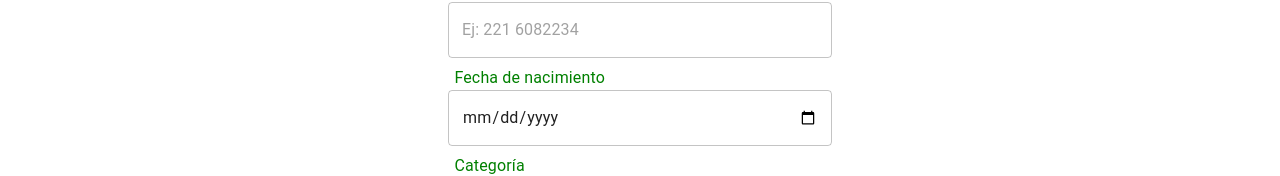
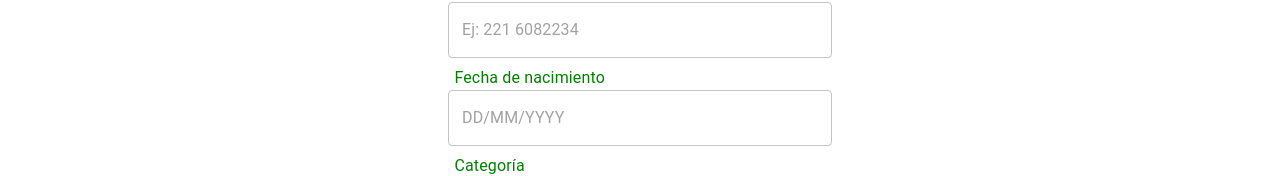
Before and after one commit to Dixa-dev/gestoDeClubFrontEnd, a React (Vite) app: page /register in a window 1280 px wide. Shown: the part 732-908 px from the top of the page. Built offline with nearby package versions, Linux system fonts and the light colour scheme.

Commit message:
arreglando formulario de registro

```diff
--- a/src/components/pages/comision/AdminComision.jsx
+++ b/src/components/pages/comision/AdminComision.jsx
@@ -110,7 +110,7 @@ const AdminComision = () => {
           </Button>
         </Link>
 
-        <Link to={"/admin-players"}>
+        <Link to={"/statistics"}>
           <Button
             color="success"
             sx={{ backgroundColor: "white", border: "solid" }}
--- a/src/components/pages/inscription/FormRegistration.jsx
+++ b/src/components/pages/inscription/FormRegistration.jsx
@@ -5,6 +5,9 @@ import { categorias } from "../../../utils/categorias";
 import { useFormik } from "formik";
 import * as Yup from "yup";
 import TextInput from "./TextInput.jsx";
+import InputMask from "react-input-mask";
+
+
 
 const FormRegistration = () => {
   const [category, setCategory] = useState([]);
@@ -60,7 +63,7 @@ const FormRegistration = () => {
       dni: Yup.string().required("Campo obligatorio").min(5, "Debe tener al menos 5 dígitos"),
       celular: Yup.string().required("Campo obligatorio"),
       celularEmergencia: Yup.string().required("Campo obligatorio"),
-      fechaNacimiento: Yup.date().required("Campo obligatorio"),
+      fechaNacimiento: Yup.string().required("Campo obligatorio"),
       categoria: Yup.string().required("Campo obligatorio"),
     }),
     validateOnChange: false,
@@ -101,7 +104,23 @@ const FormRegistration = () => {
           <TextInput label="Documento" name="dni" placeholder="Ej: 35610825" formik={formik} />
           <TextInput label="Celular" name="celular" placeholder="Ej: 221 5456633" formik={formik} />
           <TextInput label="Celular Emergencia" name="celularEmergencia" placeholder="Ej: 221 6082234" formik={formik} />
-          <TextInput label="Fecha de nacimiento" name="fechaNacimiento" type="date" formik={formik} />
+          <InputMask
+            mask="99/99/9999"
+            value={formik.values.fechaNacimiento}
+            onChange={formik.handleChange}
+            name="fechaNacimiento"
+          >
+            {({ value, ...inputProps }) => (
+              <TextInput
+                {...inputProps}
+                value={value}
+                label="Fecha de nacimiento"
+                name="fechaNacimiento"
+                placeholder="DD/MM/YYYY"
+                formik={formik}
+              />
+            )}
+          </InputMask>
 
           <Box sx={{ display: "flex", flexDirection: "column", width: "100%"}}>
             <Typography sx={{ marginLeft: "0.5vw", color: "green" }}>Categoría</Typography>
```
